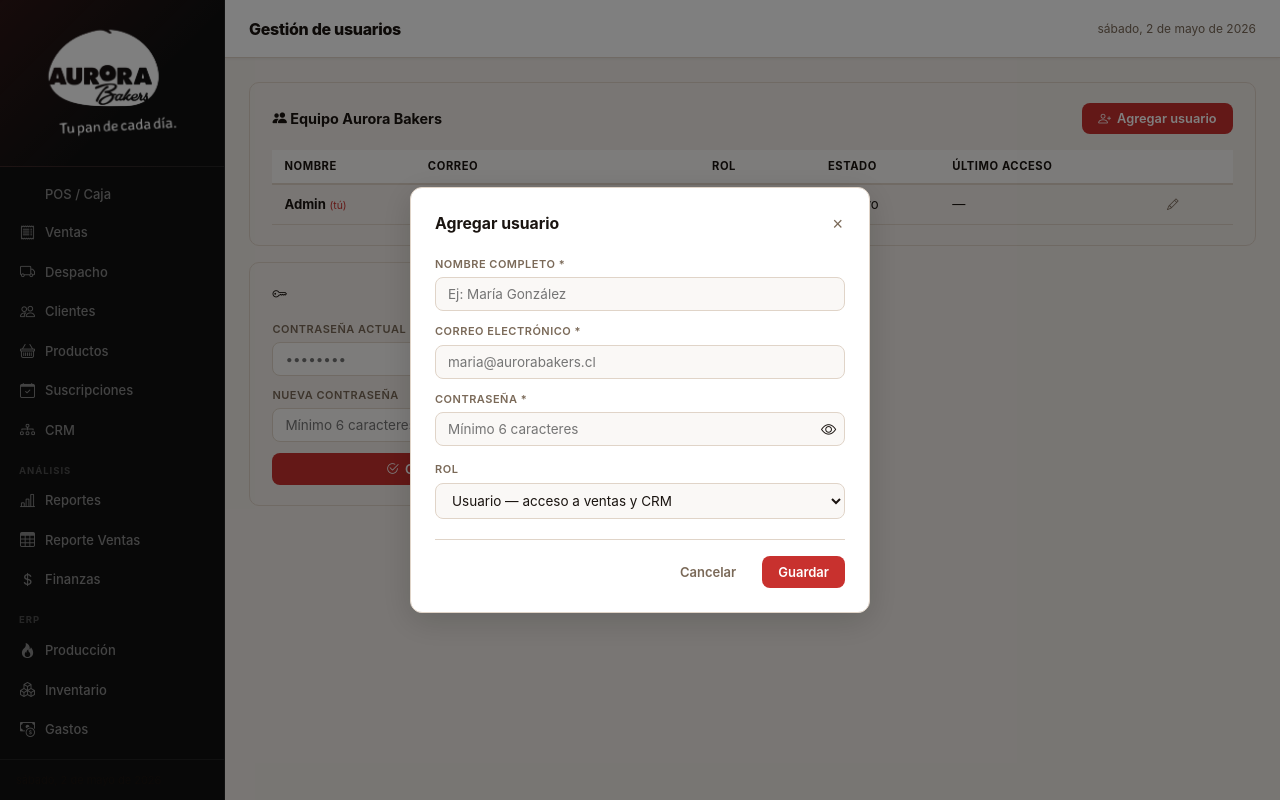
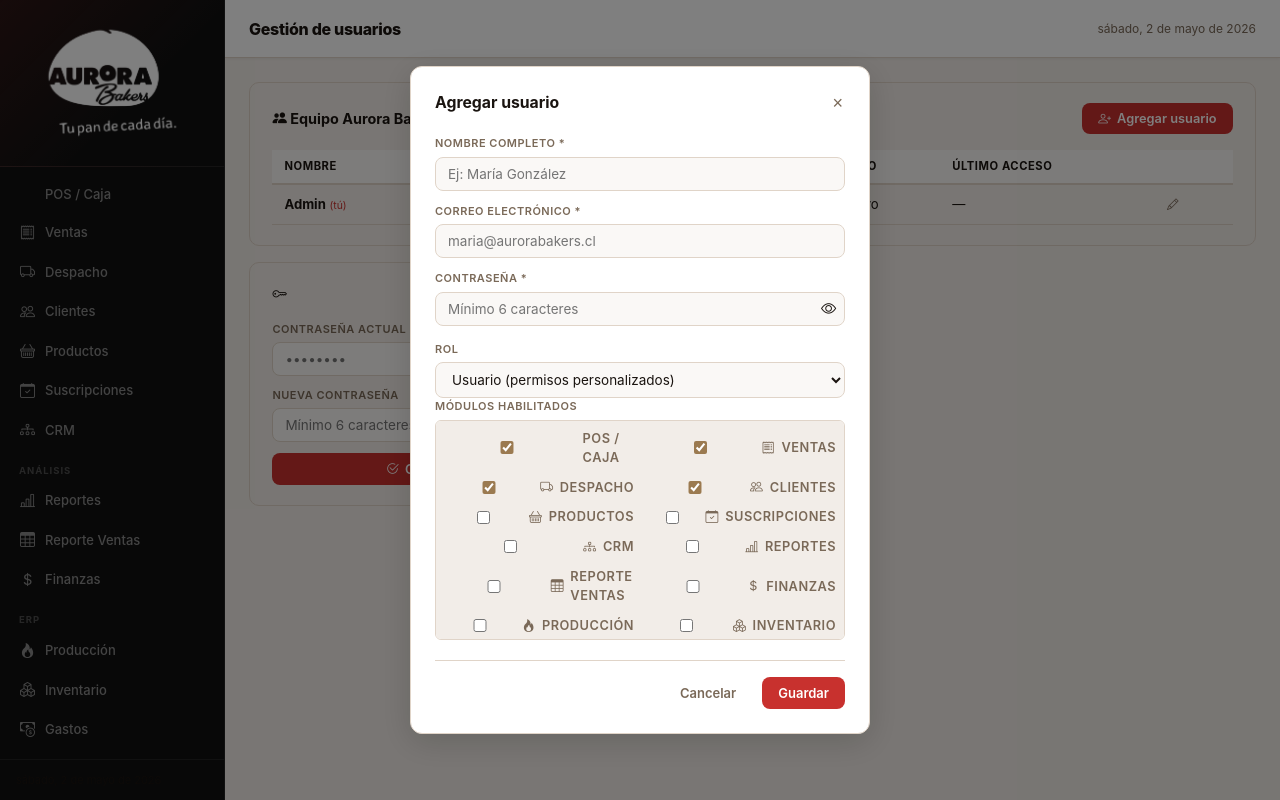
Before and after one commit to nwalbaum-prog/aurora-ventas, a Flask app: page /admin/usuarios in a window 1280 px wide, after a click on "Agregar usuario". Run offline with Flask 3, Linux system fonts and the light colour scheme; the visitor is signed in with stand-in values (Sample User, id 1); data comes from the database, SQL or seed files in the repository.

Commit message:
feat: control de acceso por módulo + sesión sin remember + dashboard móvil
- Permisos por módulo: admin asigna checkboxes de módulos habilitados por usuario
- Admin tiene acceso total siempre; usuarios con rol 'usuario' solo ven su lista de módulos
- Nav sidebar oculta automáticamente los módulos sin permiso
- Login sin session.permanent → sesión expira al cerrar el navegador
- /movil: dashboard KPI optimizado para celular (ventas hoy/semana/mes, margen,
  stock crítico, despachos pendientes, top 5 productos, últimas ventas)
- Auto-refresh del dashboard cada 2 minutos

Co-Authored-By: Claude Sonnet 4.6 <noreply@anthropic.com>

```diff
--- a/app.py
+++ b/app.py
@@ -297,9 +297,12 @@ def init_db():
                 rol         TEXT    NOT NULL DEFAULT 'usuario',
                 activo      INTEGER NOT NULL DEFAULT 1,
                 creado_en   TEXT    NOT NULL DEFAULT (datetime('now')),
-                ultimo_login TEXT   NOT NULL DEFAULT ''
+                ultimo_login TEXT   NOT NULL DEFAULT '',
+                permisos    TEXT    NOT NULL DEFAULT '[]'
             )
         """)
+        if not _col_exists(c, 'usuarios', 'permisos'):
+            c.execute("ALTER TABLE usuarios ADD COLUMN permisos TEXT NOT NULL DEFAULT '[]'")
         # Admin por defecto si no hay usuarios
         if c.execute("SELECT COUNT(*) FROM usuarios").fetchone()[0] == 0:
             c.execute(
@@ -746,6 +749,55 @@ def admin_required(f):
         return f(*args, **kwargs)
     return decorated
 
+# ── Módulos y permisos ────────────────────────────────────────────────────────
+import json as _json_mod
+
+MODULOS = [
+    ('pos',            'POS / Caja',     'bi-cash-register'),
+    ('ventas',         'Ventas',         'bi-receipt'),
+    ('despacho',       'Despacho',       'bi-truck'),
+    ('clientes',       'Clientes',       'bi-people'),
+    ('productos',      'Productos',      'bi-basket'),
+    ('suscripciones',  'Suscripciones',  'bi-calendar-check'),
+    ('crm',            'CRM',            'bi-diagram-3'),
+    ('reportes',       'Reportes',       'bi-bar-chart-line'),
+    ('reporte_ventas', 'Reporte Ventas', 'bi-table'),
+    ('finanzas',       'Finanzas',       'bi-currency-dollar'),
+    ('produccion',     'Producción',     'bi-fire'),
+    ('inventario',     'Inventario',     'bi-boxes'),
+    ('gastos',         'Gastos',         'bi-cash-coin'),
+    ('agenda',         'Agenda',         'bi-calendar3'),
+    ('config_negocio', 'Configuración',  'bi-gear'),
+    ('agentes',        'Agentes',        'bi-robot'),
+]
+MODULOS_DEFAULT = ['pos', 'ventas', 'clientes', 'despacho', 'agenda']
+
+def has_module(key):
+    """True si el usuario actual tiene acceso al módulo."""
+    if session.get('user_rol') == 'admin':
+        return True
+    return key in session.get('user_permisos', [])
+
+def module_required(key):
+    """Decorator de ruta: requiere login + permiso de módulo."""
+    def decorator(f):
+        @wraps(f)
+        def decorated(*args, **kwargs):
+            if not session.get('user_id'):
+                return redirect(url_for('page_login', next=request.path))
+            if not has_module(key):
+                return redirect(url_for('page_inicio'))
+            return f(*args, **kwargs)
+        return decorated
+    return decorator
+
+@app.context_processor
+def inject_nav_permisos():
+    return {
+        'user_permisos': session.get('user_permisos', []),
+        'user_es_admin': session.get('user_rol') == 'admin',
+    }
+
 @app.route('/login', methods=['GET','POST'])
 def page_login():
     if session.get('user_id'):
@@ -757,10 +809,15 @@ def page_login():
         with db() as c:
             u = c.execute("SELECT * FROM usuarios WHERE email=? AND activo=1", (email,)).fetchone()
         if u and check_password_hash(u['password'], password):
-            session.permanent = True
-            session['user_id']   = u['id']
+            session.permanent = False  # expira al cerrar el navegador
+            session['user_id']     = u['id']
             session['user_nombre'] = u['nombre']
             session['user_rol']    = u['rol']
+            raw = u['permisos'] if 'permisos' in u.keys() else '[]'
+            permisos = _json_mod.loads(raw or '[]')
+            if not permisos and u['rol'] != 'admin':
+                permisos = MODULOS_DEFAULT
+            session['user_permisos'] = permisos
             with db() as c:
                 c.execute("UPDATE usuarios SET ultimo_login=? WHERE id=?",
                           (datetime.now().strftime('%Y-%m-%d %H:%M'), u['id']))
@@ -791,8 +848,14 @@ def api_admin_usuarios_list():
     if u['rol'] != 'admin':
         return jsonify({'error': 'Forbidden'}), 403
     with db() as c:
-        rows = c.execute("SELECT id,nombre,email,rol,activo,creado_en,ultimo_login FROM usuarios ORDER BY id").fetchall()
+        rows = c.execute("SELECT id,nombre,email,rol,activo,creado_en,ultimo_login,permisos FROM usuarios ORDER BY id").fetchall()
         return jsonify([dict(r) for r in rows])
+
+@app.route('/api/admin/modulos', methods=['GET'])
+@login_required
+def api_admin_modulos():
+    """Lista de módulos disponibles para asignar permisos."""
+    return jsonify([{'key': k, 'nombre': n, 'icono': i} for k, n, i in MODULOS])
 
 @app.route('/api/admin/usuarios', methods=['POST'])
 @login_required
@@ -803,15 +866,16 @@ def api_admin_usuarios_create():
     d = request.json
     if not d.get('email') or not d.get('password'):
         return jsonify({'error': 'Email y contraseña son requeridos'}), 400
+    permisos = _json_mod.dumps(d.get('permisos', MODULOS_DEFAULT))
     try:
         with db() as c:
             c.execute(
-                "INSERT INTO usuarios (nombre,email,password,rol) VALUES (?,?,?,?)",
+                "INSERT INTO usuarios (nombre,email,password,rol,permisos) VALUES (?,?,?,?,?)",
                 (d.get('nombre',''), d['email'].lower().strip(),
-                 generate_password_hash(d['password']), d.get('rol','usuario'))
+                 generate_password_hash(d['password']), d.get('rol','usuario'), permisos)
             )
         return jsonify({'ok': True}), 201
-    except Exception as e:
+    except Exception:
         return jsonify({'error': 'El correo ya está registrado'}), 400
 
 @app.route('/api/admin/usuarios/<int:uid>', methods=['PUT'])
@@ -828,6 +892,9 @@ def api_admin_usuarios_update(uid):
         for col in ('nombre', 'email', 'rol', 'activo'):
             if col in d:
                 c.execute(f"UPDATE usuarios SET {col}=? WHERE id=?", (d[col], uid))
+        if 'permisos' in d:
+            c.execute("UPDATE usuarios SET permisos=? WHERE id=?",
+                      (_json_mod.dumps(d['permisos']), uid))
     return jsonify({'ok': True})
 
 @app.route('/api/admin/usuarios/<int:uid>', methods=['DELETE'])
@@ -867,36 +934,56 @@ def api_admin_mi_perfil():
 @login_required
 def index():              return redirect('/ventas')
 
+@app.route('/inicio')
+@login_required
+def page_inicio():
+    """Página de inicio: redirige al primer módulo habilitado del usuario."""
+    modulos_orden = ['pos', 'ventas', 'despacho', 'reportes', 'produccion', 'clientes', 'agenda']
+    for m in modulos_orden:
+        if has_module(m):
+            rutas = {
+                'pos': '/pos/caja', 'ventas': '/ventas', 'despacho': '/despacho',
+                'reportes': '/reportes', 'produccion': '/produccion',
+                'clientes': '/clientes', 'agenda': '/agenda',
+            }
+            return redirect(rutas[m])
+    return redirect('/movil')
+
+@app.route('/movil')
+@login_required
+def page_movil():
+    return render_template('movil.html', active='movil')
+
 @app.route('/ventas')
-@login_required
+@module_required('ventas')
 def page_ventas():        return render_template('ventas.html',        active='ventas')
 
 @app.route('/clientes')
-@login_required
+@module_required('clientes')
 def page_clientes():      return render_template('clientes.html',      active='clientes')
 
 @app.route('/productos')
-@login_required
+@module_required('productos')
 def page_productos():     return render_template('productos.html',      active='productos')
 
 @app.route('/suscripciones')
-@login_required
+@module_required('suscripciones')
 def page_suscripciones(): return render_template('suscripciones.html', active='suscripciones')
 
 @app.route('/reportes')
-@login_required
+@module_required('reportes')
 def page_reportes():      return render_template('reportes.html',       active='reportes')
 
 @app.route('/reporte-ventas')
-@login_required
+@module_required('reporte_ventas')
 def page_reporte_ventas(): return render_template('reporte_ventas.html', active='reporte_ventas')
 
 @app.route('/finanzas')
-@login_required
+@module_required('finanzas')
 def page_finanzas():      return render_template('finanzas.html',        active='finanzas')
 
 @app.route('/despacho')
-@login_required
+@module_required('despacho')
 def page_despacho():      return render_template('despacho.html',        active='despacho')
 
 # ── API: Productos ────────────────────────────────────────────────────────────
@@ -1525,22 +1612,22 @@ def api_agentes_despachos():
 # ── CRM: Páginas ─────────────────────────────────────────────────────────────
 
 @app.route('/crm')
-@login_required
+@module_required('crm')
 def page_crm():
     return render_template('crm.html', active='crm')
 
 @app.route('/crm/lead/<int:lid>')
-@login_required
+@module_required('crm')
 def page_crm_lead(lid):
     return render_template('crm_lead.html', active='crm', lead_id=lid)
 
 @app.route('/crm/buscar')
-@login_required
+@module_required('crm')
 def page_crm_buscar():
     return render_template('crm_buscar.html', active='crm')
 
 @app.route('/crm/email-masivo')
-@login_required
+@module_required('crm')
 def page_crm_email_masivo():
     return render_template('crm_email_masivo.html', active='crm')
 
@@ -2193,7 +2280,7 @@ def api_crm_email_masivo():
 # ── WhatsApp masivo ───────────────────────────────────────────────────────────
 
 @app.route('/crm/whatsapp-masivo')
-@login_required
+@module_required('crm')
 def page_crm_whatsapp_masivo():
     return render_template('crm_whatsapp_masivo.html', active='crm')
 
@@ -2308,7 +2395,7 @@ def api_crm_whatsapp_masivo():
 # ── Configuración CRM ────────────────────────────────────────────────────────
 
 @app.route('/crm/configuracion')
-@login_required
+@module_required('crm')
 def page_crm_configuracion():
     return render_template('crm_configuracion.html', active='crm')
 
@@ -2447,7 +2534,7 @@ def api_crm_wa_check_numbers():
 # ════════════════════════════════════════════════════════════════════════════
 
 @app.route('/inventario')
-@login_required
+@module_required('inventario')
 def page_inventario():
     return render_template('inventario.html', active='inventario')
 
@@ -2570,7 +2657,7 @@ def api_recetas_productos():
 # ════════════════════════════════════════════════════════════════════════════
 
 @app.route('/produccion')
-@login_required
+@module_required('produccion')
 def page_produccion():
     return render_template('produccion.html', active='produccion')
 
@@ -2834,7 +2921,7 @@ def api_plan_generar_desde_ventas(fecha):
 # ════════════════════════════════════════════════════════════════════════════
 
 @app.route('/gastos')
-@login_required
+@module_required('gastos')
 def page_gastos():
     return render_template('gastos.html', active='gastos')
 
@@ -2930,11 +3017,88 @@ def api_gastos_aplicar_fijos():
 
 
 # ════════════════════════════════════════════════════════════════════════════
+# DASHBOARD MÓVIL
+# ════════════════════════════════════════════════════════════════════════════
+
+@app.route('/api/movil/stats')
+@login_required
+def api_movil_stats():
+    from datetime import date as _date, timedelta
+    hoy        = _date.today()
+    semana_ini = (hoy - timedelta(days=hoy.weekday())).isoformat()
+    mes_ini    = hoy.replace(day=1).isoformat()
+    mes_ant    = (hoy.replace(day=1) - timedelta(days=1)).replace(day=1).isoformat()
+    mes_ant_fin= (hoy.replace(day=1) - timedelta(days=1)).isoformat()
+
+    with db() as c:
+        def vsum(desde, hasta):
+            r = c.execute("SELECT COALESCE(SUM(total),0), COUNT(*) FROM ventas WHERE fecha BETWEEN ? AND ?",
+                          (desde, hasta)).fetchone()
+            return float(r[0]), int(r[1])
+
+        v_hoy,  t_hoy    = vsum(hoy.isoformat(), hoy.isoformat())
+        v_sem,  t_sem    = vsum(semana_ini, hoy.isoformat())
+        v_mes,  _        = vsum(mes_ini, hoy.isoformat())
+        v_ant,  _        = vsum(mes_ant, mes_ant_fin)
+
+        costo_mes = c.execute(
+            "SELECT COALESCE(SUM(vi.cantidad * vi.precio_unitario * (p.costo / NULLIF(p.precio,0))),0) "
+            "FROM venta_items vi JOIN ventas v ON v.id=vi.venta_id "
+            "JOIN productos p ON p.id=vi.producto_id WHERE v.fecha >= ?", (mes_ini,)
+        ).fetchone()[0]
+        gasto_mes = c.execute(
+            "SELECT COALESCE(SUM(monto),0) FROM gastos WHERE fecha >= ?", (mes_ini,)
+        ).fetchone()[0]
+        margen = ((v_mes - costo_mes) / v_mes * 100) if v_mes > 0 else 0
+
+        despachos_pendientes = c.execute(
+            "SELECT COUNT(*) FROM ventas WHERE estado_despacho='PENDIENTE' AND con_despacho=1"
+        ).fetchone()[0]
+
+        top = c.execute(
+            """SELECT p.nombre, SUM(vi.cantidad) as qty, SUM(vi.cantidad * vi.precio_unitario) as total
+               FROM venta_items vi JOIN ventas v ON v.id=vi.venta_id JOIN productos p ON p.id=vi.producto_id
+               WHERE v.fecha >= ? GROUP BY p.nombre ORDER BY total DESC LIMIT 5""",
+            (semana_ini,)
+        ).fetchall()
+
+    return jsonify({
+        'ventas_hoy': v_hoy, 'transacciones_hoy': t_hoy,
+        'ventas_semana': v_sem, 'trans_semana': t_sem,
+        'ventas_mes': v_mes, 'ventas_mes_anterior': v_ant,
+        'gastos_mes': gasto_mes, 'margen_mes': round(margen, 1),
+        'despachos_pendientes': despachos_pendientes,
+        'top_productos': [{'nombre': r['nombre'], 'qty': r['qty'], 'total': r['total']} for r in top],
+    })
+
+@app.route('/api/movil/stock-critico')
+@login_required
+def api_movil_stock_critico():
+    with db() as c:
+        rows = c.execute(
+            "SELECT nombre, stock, unidad FROM productos WHERE activo=1 AND stock <= 5 ORDER BY stock ASC LIMIT 8"
+        ).fetchall()
+    return jsonify([dict(r) for r in rows])
+
+@app.route('/api/movil/ultimas-ventas')
+@login_required
+def api_movil_ultimas_ventas():
+    with db() as c:
+        rows = c.execute(
+            """SELECT v.id, v.fecha, v.total, v.canal,
+                      COALESCE(c.nombre,'—') as cliente
+               FROM ventas v LEFT JOIN clientes c ON c.id=v.cliente_id
+               ORDER BY v.id DESC LIMIT 10"""
+        ).fetchall()
+    return jsonify([dict(r) for r in rows])
+
+
+# ════════════════════════════════════════════════════════════════════════════
 # AGENDA
 # ════════════════════════════════════════════════════════════════════════════
 
 @app.route('/agenda')
-@login_required
+@module_required('agenda')
 def page_agenda():
     return render_template('agenda.html', active='agenda')
 
@@ -3059,7 +3223,7 @@ def api_agenda_subtarea_completar(sid):
 # ════════════════════════════════════════════════════════════════════════════
 
 @app.route('/configuracion-negocio')
-@login_required
+@module_required('config_negocio')
 def page_config_negocio():
     return render_template('config_negocio.html', active='config_negocio')
 
@@ -3548,7 +3712,7 @@ def api_agentes_estado():
 
 
 @app.route('/agentes')
-@login_required
+@module_required('agentes')
 def page_agentes():
     railway_url = os.environ.get('RAILWAY_BAKERS_URL', 'https://web-production-40d5b.up.railway.app')
     return render_template('agentes.html', active='agentes', railway_url=railway_url)
--- a/templates/admin_usuarios.html
+++ b/templates/admin_usuarios.html
@@ -93,11 +93,16 @@
         </div>
         <div class="form-group" style="margin:0">
           <label class="form-label">Rol</label>
-          <select id="u-rol" class="form-control">
-            <option value="usuario">Usuario — acceso a ventas y CRM</option>
-            <option value="admin">Admin — gestión completa + usuarios</option>
+          <select id="u-rol" class="form-control" onchange="onRolChange()">
+            <option value="usuario">Usuario (permisos personalizados)</option>
+            <option value="admin">Admin — acceso total</option>
           </select>
         </div>
+      </div>
+      <!-- Permisos por módulo -->
+      <div id="permisos-section" class="form-group" style="margin:0">
+        <label class="form-label">Módulos habilitados</label>
+        <div id="permisos-grid" style="display:grid;grid-template-columns:1fr 1fr;gap:.35rem .75rem;max-height:220px;overflow-y:auto;padding:.5rem;background:var(--bg);border:1px solid var(--border);border-radius:6px"></div>
       </div>
     </div>
     <div class="modal-footer">
@@ -111,10 +116,31 @@
 {% block scripts %}
 <script>
 let usuarios = [];
+let modulos  = [];
 
 async function loadUsuarios() {
-  usuarios = await api('GET', '/api/admin/usuarios');
+  [usuarios, modulos] = await Promise.all([
+    api('GET', '/api/admin/usuarios'),
+    api('GET', '/api/admin/modulos'),
+  ]);
   renderTabla();
+  renderPermisosGrid([]);
+}
+
+function renderPermisosGrid(seleccionados) {
+  const grid = document.getElementById('permisos-grid');
+  grid.innerHTML = modulos.map(m => `
+    <label style="display:flex;align-items:center;gap:.4rem;cursor:pointer;font-size:.8rem">
+      <input type="checkbox" class="perm-check" value="${m.key}"
+             ${seleccionados.includes(m.key) ? 'checked' : ''}
+             style="accent-color:var(--aurora)">
+      <i class="bi ${m.icono}" style="font-size:.8rem;color:var(--muted)"></i> ${m.nombre}
+    </label>`).join('');
+}
+
+function onRolChange() {
+  const rol = document.getElementById('u-rol').value;
+  document.getElementById('permisos-section').style.display = rol === 'admin' ? 'none' : '';
 }
 
 function renderTabla() {
@@ -148,6 +174,8 @@ function abrirNuevo() {
   document.getElementById('u-rol').value    = 'usuario';
   document.getElementById('pw-label').textContent = 'Contraseña *';
   document.getElementById('pw-hint').textContent  = '';
+  renderPermisosGrid(['pos','ventas','clientes','despacho','agenda']);
+  document.getElementById('permisos-section').style.display = '';
   _origOpenModal('modal-nuevo');
 }
 
@@ -162,6 +190,10 @@ function editarUsuario(id) {
   document.getElementById('u-rol').value    = u.rol;
   document.getElementById('pw-label').textContent = 'Nueva contraseña (dejar vacío para no cambiar)';
   document.getElementById('pw-hint').textContent  = '';
+  let permisos = [];
+  try { permisos = JSON.parse(u.permisos || '[]'); } catch(e) {}
+  renderPermisosGrid(permisos);
+  document.getElementById('permisos-section').style.display = u.rol === 'admin' ? 'none' : '';
   _origOpenModal('modal-nuevo');
 }
 
@@ -173,13 +205,15 @@ async function guardarUsuario() {
   const rol    = document.getElementById('u-rol').value;
   if (!nombre || !email) { toast('Nombre y correo son obligatorios', 'error'); return; }
   if (!id && !pass) { toast('Ingresa una contraseña', 'error'); return; }
+  const permisos = rol === 'admin' ? [] :
+    [...document.querySelectorAll('.perm-check:checked')].map(el => el.value);
   try {
     if (id) {
-      const body = { nombre, email, rol };
+      const body = { nombre, email, rol, permisos };
       if (pass) body.password = pass;
       await api('PUT', `/api/admin/usuarios/${id}`, body);
     } else {
-      await api('POST', '/api/admin/usuarios', { nombre, email, password: pass, rol });
+      await api('POST', '/api/admin/usuarios', { nombre, email, password: pass, rol, permisos });
     }
     closeModal('modal-nuevo');
     await loadUsuarios();
--- a/templates/base.html
+++ b/templates/base.html
@@ -15,28 +15,61 @@
     <img class="logo-img" src="/static/img/logo.png" alt="Aurora Bakers">
   </div>
   <nav class="sidebar-nav">
+    {% if user_es_admin or 'pos' in user_permisos %}
     <a href="/pos/caja"      class="nav-item {% if active=='pos'           %}active{% endif %}"><i class="bi bi-cash-register"></i> POS / Caja</a>
+    {% endif %}
+    {% if user_es_admin or 'ventas' in user_permisos %}
     <a href="/ventas"        class="nav-item {% if active=='ventas'        %}active{% endif %}"><i class="bi bi-receipt"></i> Ventas</a>
+    {% endif %}
+    {% if user_es_admin or 'despacho' in user_permisos %}
     <a href="/despacho"      class="nav-item {% if active=='despacho'      %}active{% endif %}"><i class="bi bi-truck"></i> Despacho</a>
+    {% endif %}
+    {% if user_es_admin or 'clientes' in user_permisos %}
     <a href="/clientes"      class="nav-item {% if active=='clientes'      %}active{% endif %}"><i class="bi bi-people"></i> Clientes</a>
+    {% endif %}
+    {% if user_es_admin or 'productos' in user_permisos %}
     <a href="/productos"     class="nav-item {% if active=='productos'     %}active{% endif %}"><i class="bi bi-basket"></i> Productos</a>
+    {% endif %}
+    {% if user_es_admin or 'suscripciones' in user_permisos %}
     <a href="/suscripciones" class="nav-item {% if active=='suscripciones' %}active{% endif %}"><i class="bi bi-calendar-check"></i> Suscripciones</a>
+    {% endif %}
+    {% if user_es_admin or 'crm' in user_permisos %}
     <a href="/crm"           class="nav-item {% if active=='crm'           %}active{% endif %}"><i class="bi bi-diagram-3"></i> CRM</a>
+    {% endif %}
     <div class="nav-divider">ANÁLISIS</div>
+    {% if user_es_admin or 'reportes' in user_permisos %}
     <a href="/reportes"        class="nav-item {% if active=='reportes'        %}active{% endif %}"><i class="bi bi-bar-chart-line"></i> Reportes</a>
+    {% endif %}
+    {% if user_es_admin or 'reporte_ventas' in user_permisos %}
     <a href="/reporte-ventas"  class="nav-item {% if active=='reporte_ventas'  %}active{% endif %}"><i class="bi bi-table"></i> Reporte Ventas</a>
+    {% endif %}
+    {% if user_es_admin or 'finanzas' in user_permisos %}
     <a href="/finanzas"        class="nav-item {% if active=='finanzas'        %}active{% endif %}"><i class="bi bi-currency-dollar"></i> Finanzas</a>
+    {% endif %}
     <div class="nav-divider">ERP</div>
+    {% if user_es_admin or 'produccion' in user_permisos %}
     <a href="/produccion"    class="nav-item {% if active=='produccion'    %}active{% endif %}"><i class="bi bi-fire"></i> Producción</a>
+    {% endif %}
+    {% if user_es_admin or 'inventario' in user_permisos %}
     <a href="/inventario"    class="nav-item {% if active=='inventario'    %}active{% endif %}"><i class="bi bi-boxes"></i> Inventario</a>
+    {% endif %}
+    {% if user_es_admin or 'gastos' in user_permisos %}
     <a href="/gastos"        class="nav-item {% if active=='gastos'        %}active{% endif %}"><i class="bi bi-cash-coin"></i> Gastos</a>
+    {% endif %}
+    {% if user_es_admin or 'agenda' in user_permisos %}
     <a href="/agenda"        class="nav-item {% if active=='agenda'        %}active{% endif %}"><i class="bi bi-calendar3"></i> Agenda</a>
+    {% endif %}
+    {% if user_es_admin or 'config_negocio' in user_permisos %}
     <a href="/configuracion-negocio" class="nav-item {% if active=='config_negocio' %}active{% endif %}"><i class="bi bi-gear"></i> Configuración</a>
+    {% endif %}
     <div class="nav-divider">SISTEMA</div>
+    {% if user_es_admin or 'agentes' in user_permisos %}
     <a href="/agentes"        class="nav-item {% if active=='agentes'        %}active{% endif %}"><i class="bi bi-robot"></i> Agentes</a>
-    {% if session.get('user_rol') == 'admin' %}
+    {% endif %}
+    {% if user_es_admin %}
     <a href="/admin/usuarios" class="nav-item {% if active=='admin' %}active{% endif %}"><i class="bi bi-people-fill"></i> Usuarios</a>
     {% endif %}
+    <a href="/movil" class="nav-item {% if active=='movil' %}active{% endif %}"><i class="bi bi-phone"></i> Dashboard</a>
   </nav>
   <div class="sidebar-footer" id="sb-date">
     {% if session.get('user_nombre') %}
```
Also changed, not shown: pos.py (+13 -2 lines), templates/movil.html (added, +143 -0 lines).
